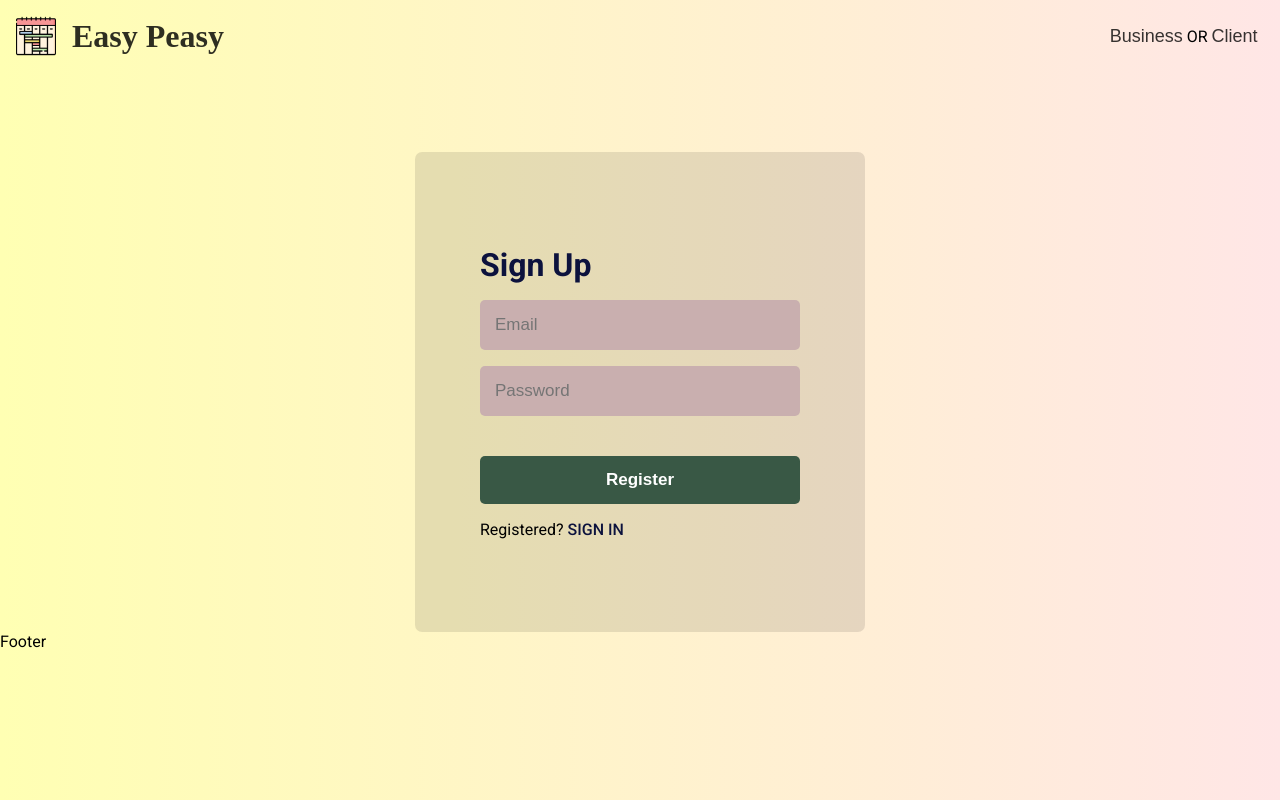
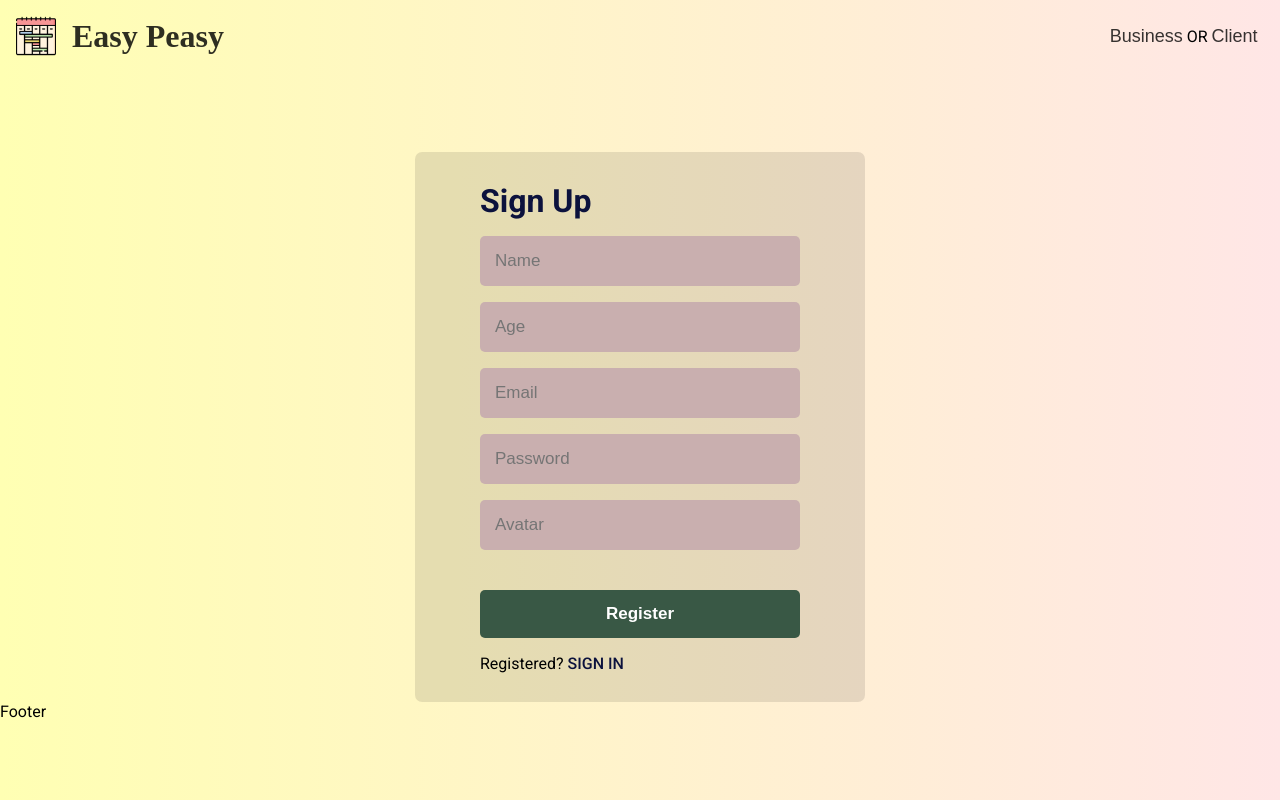
Before and after one commit to BrunildaM/hoxton-final-group-project-frontend, a React (Vite) app: page /sign-up-business in a window 1280 px wide. Built offline with nearby package versions, Linux system fonts and the light colour scheme.

Commit message:
signup page business

```diff
--- a/src/App.css
+++ b/src/App.css
@@ -85,7 +85,7 @@ section {
   background-color: rgba(0, 0, 0, 0.1);
   align-content: center;
   justify-content: center;
-  height: 480px;
+  height: 550px;
   width: 450px;
   border-radius: 7px;
 }
--- a/src/pages/SignUpBusiness.tsx
+++ b/src/pages/SignUpBusiness.tsx
@@ -44,8 +44,11 @@ export function SignUpBusiness() {
                 "Content-Type": "application/json",
               },
               body: JSON.stringify({
+                name: e.target.name.value,
+                age: Number(e.target.age.value),
                 email: e.target.email.value,
                 password: e.target.password.value,
+                avatar: e.target.avatar.value,
               }),
             })
               .then((resp) => resp.json())
@@ -61,6 +64,23 @@ export function SignUpBusiness() {
           <h1 className="h1">Sign Up</h1>
 
           <input
+            id="name"
+            name="name"
+            type="text"
+            placeholder="Name"
+            className="input-GS"
+            required
+          />
+
+          <input
+            id="age"
+            name="age"
+            type="number"
+            placeholder="Age"
+            className="input-GS"
+          />
+
+          <input
             id="email"
             name="email"
             type="text"
@@ -73,6 +93,15 @@ export function SignUpBusiness() {
             name="password"
             type="password"
             placeholder="Password"
+            className="input-GS"
+            required
+          />
+
+          <input
+            id="avatar"
+            name="avatar"
+            type="text"
+            placeholder="Avatar"
             className="input-GS"
           />
 
```
